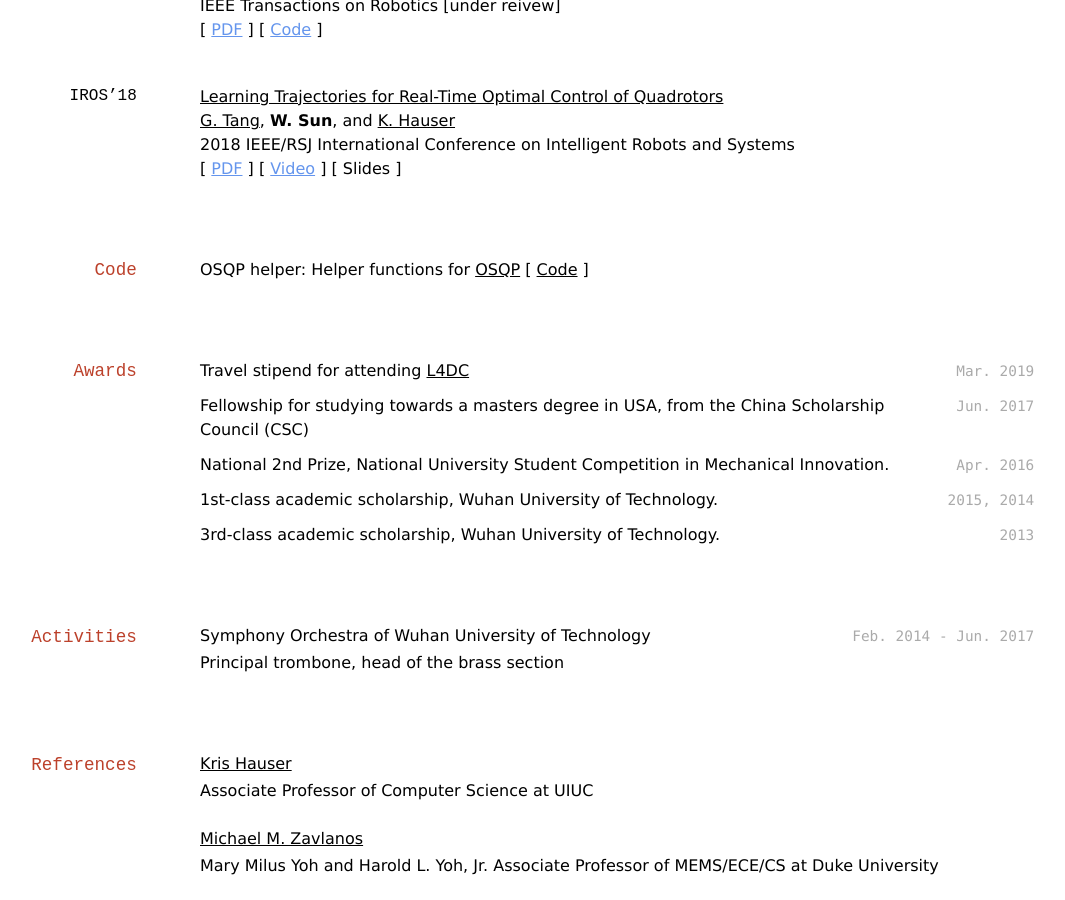
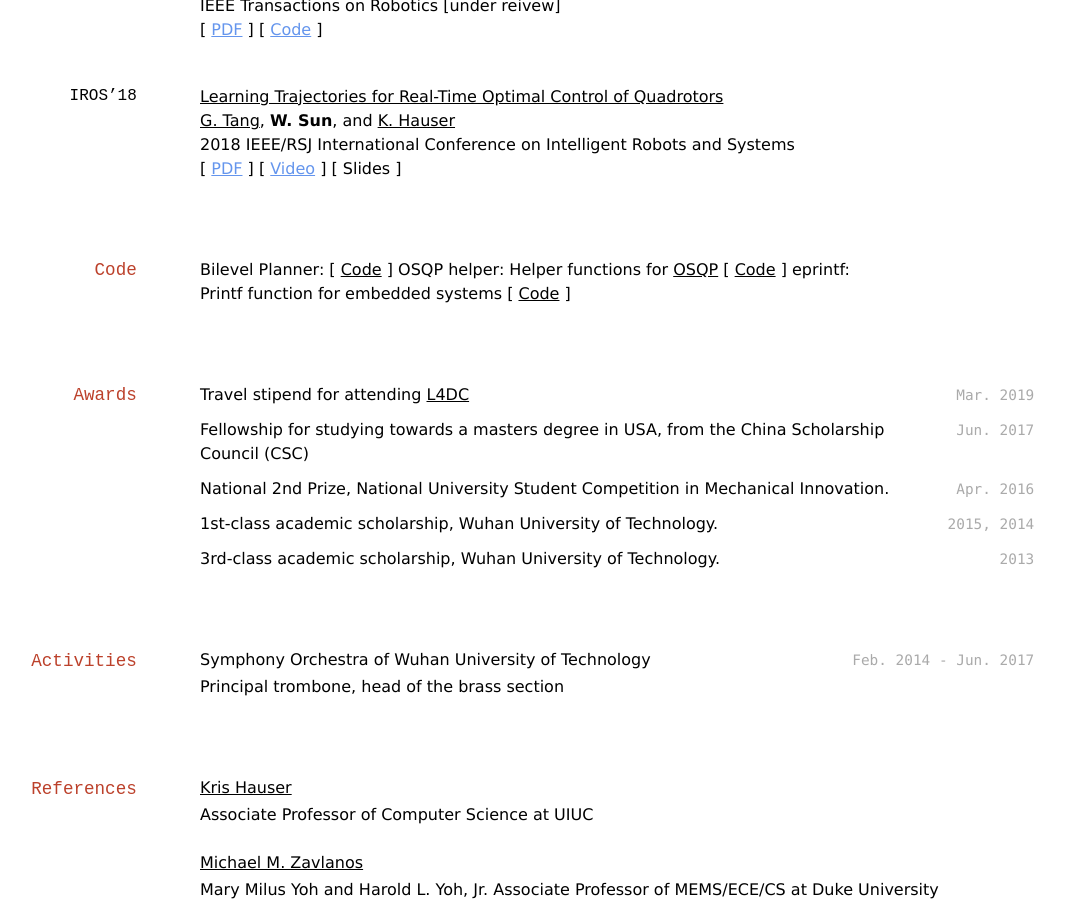
Before and after one commit to OxDuke/oxduke.github.io, a Jekyll site: the page built from cv.md, in a window 1280 px wide and 900 px high, scrolled down 1115 px. Shown: the whole window, without its empty margins (132-1197 px from the left). Built offline with Jekyll 4.4.1, drawn with Linux system fonts in a browser that asks for light colours.

Commit message:
add bilevel implementation

```diff
--- a/cv.md
+++ b/cv.md
@@ -99,8 +99,9 @@
 
 ## Code
 
-
+Bilevel Planner: [ [Code](https://github.com/OxDuke/Bilevel-Planner) ]
 OSQP helper: Helper functions for [OSQP](https://osqp.org/) [ [Code](https://github.com/OxDuke/osqp_helper) ]
+eprintf: Printf function for embedded systems [ [Code](https://github.com/OxDuke/eprintf) ]
 
 
 
```
Also changed, not shown: index.md (+1 -1 lines).
